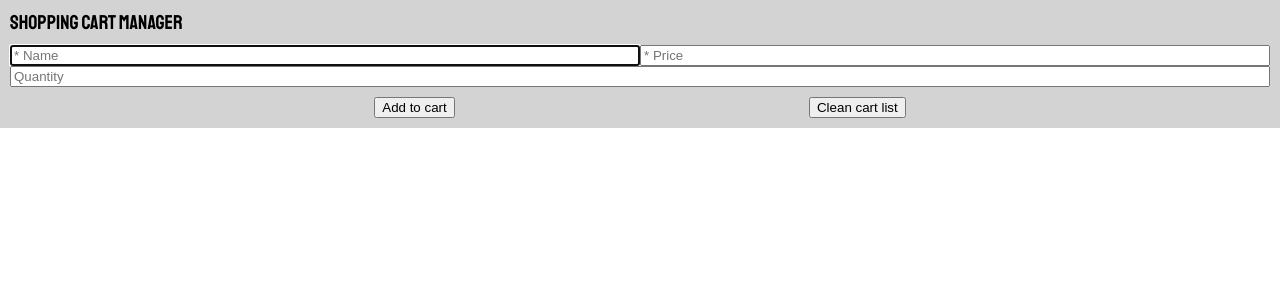
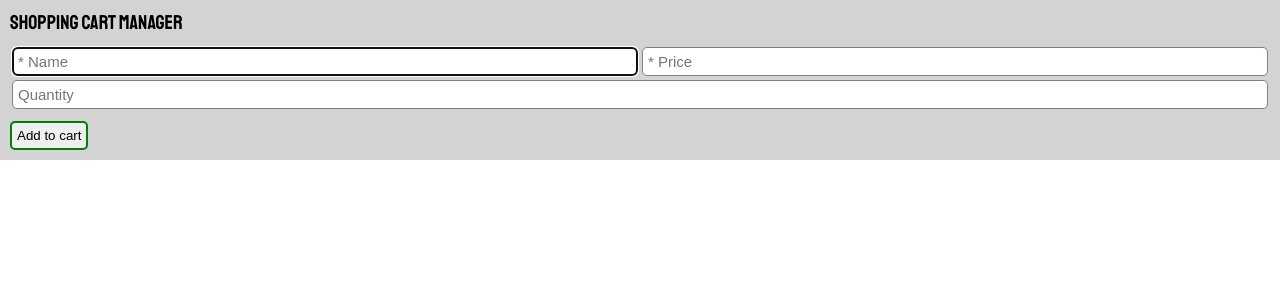
Before and after one commit to LeonAvancini/cart-manager, a React (Create React App) app: page / in a window 1280 px wide. Shown: the top 300 px of the page. Built offline with nearby package versions, Linux system fonts and the light colour scheme.

Commit message:
web: fixed bug on item add and change styles

```diff
--- a/src/components/Main/Main.tsx
+++ b/src/components/Main/Main.tsx
@@ -18,9 +18,18 @@ const Title = styled.div`
 `;
 
 const ButtonsContainer = styled.div`
+  display: flex;
+  justify-content: flex-start;
+`;
+
+const ButtonStyled = styled.button<{ propColor: string }>`
   margin: 10px;
-  display: flex;
-  justify-content: space-evenly;
+  border: 2px solid ${(p) => p.propColor};
+  border-radius: 5px;
+  padding: 5px;
+  &:first-child {
+    margin-left: 0px;
+  }
 `;
 
 const FormContainer = styled.form`
@@ -39,6 +48,14 @@ const InputContainer = styled.div`
   width: 50%;
 `;
 
+const InputStyled = styled.input`
+  padding: 5px;
+  font-size: 15px;
+  margin: 2px;
+  border: 1px solid gray;
+  border-radius: 5px;
+`;
+
 export interface Product {
   id: number;
   name: string;
@@ -49,6 +66,7 @@ export interface Product {
 const Main = () => {
   const [products, setProducts] = useState<Product[]>([]);
   const [refreshList, setRefreshList] = useState(false);
+  const [canClearCart, setCanClearCart] = useState(false);
 
   const { register, handleSubmit, reset } = useForm();
 
@@ -68,9 +86,11 @@ const Main = () => {
     ProductQuantity: number;
   }
   const onSubmit = (data: ProductForm) => {
-    console.log("DATA", data);
     const productsList: Product[] = products;
     try {
+      if (!data.ProductName) {
+        return;
+      }
       productsList.push({
         id: products.length + 1,
         name: data.ProductName,
@@ -78,6 +98,7 @@ const Main = () => {
         quantity: data.ProductQuantity || 1,
       });
       localStorage.setItem("products", JSON.stringify(productsList));
+      setCanClearCart(true);
       setRefreshList(true);
     } catch (e) {
       console.log(e);
@@ -89,6 +110,7 @@ const Main = () => {
   const cleanCart = () => {
     localStorage.clear();
     setRefreshList(true);
+    setCanClearCart(false);
   };
 
   const removeItem = (id: number) => {
@@ -112,7 +134,7 @@ const Main = () => {
       <FormContainer onSubmit={handleSubmit(onSubmit)}>
         <FormContainer1>
           <InputContainer>
-            <input
+            <InputStyled
               autoComplete="off"
               placeholder="* Name"
               maxLength={10}
@@ -123,7 +145,7 @@ const Main = () => {
             />
           </InputContainer>
           <InputContainer>
-            <input
+            <InputStyled
               autoComplete="off"
               placeholder="* Price"
               max="9999"
@@ -134,7 +156,7 @@ const Main = () => {
             />
           </InputContainer>
         </FormContainer1>
-        <input
+        <InputStyled
           autoComplete="off"
           placeholder="Quantity"
           type="number"
@@ -144,8 +166,14 @@ const Main = () => {
           ref={register}
         />
         <ButtonsContainer>
-          <button type="submit">Add to cart</button>
-          <button onClick={() => cleanCart()}>Clean cart list</button>
+          <ButtonStyled propColor={"green"} type="submit">
+            Add to cart
+          </ButtonStyled>
+          {canClearCart && (
+            <ButtonStyled propColor={"red"} onClick={() => cleanCart()}>
+              Clean cart list
+            </ButtonStyled>
+          )}
         </ButtonsContainer>
       </FormContainer>
       <Products
```
